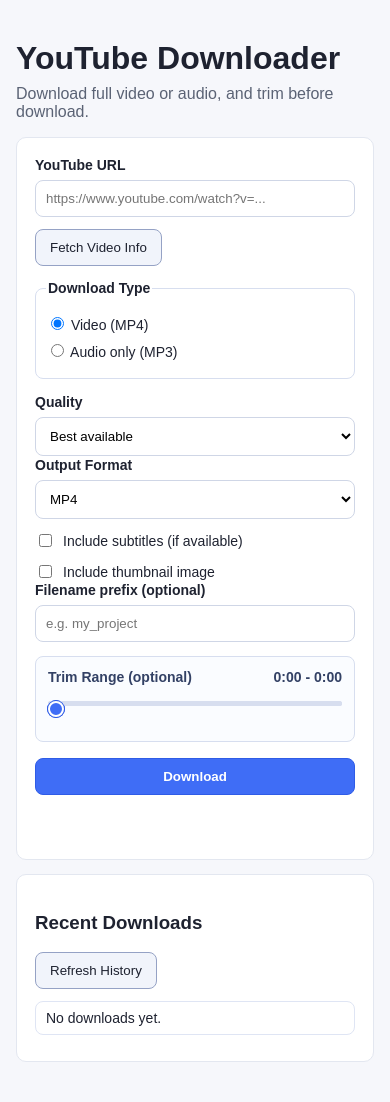
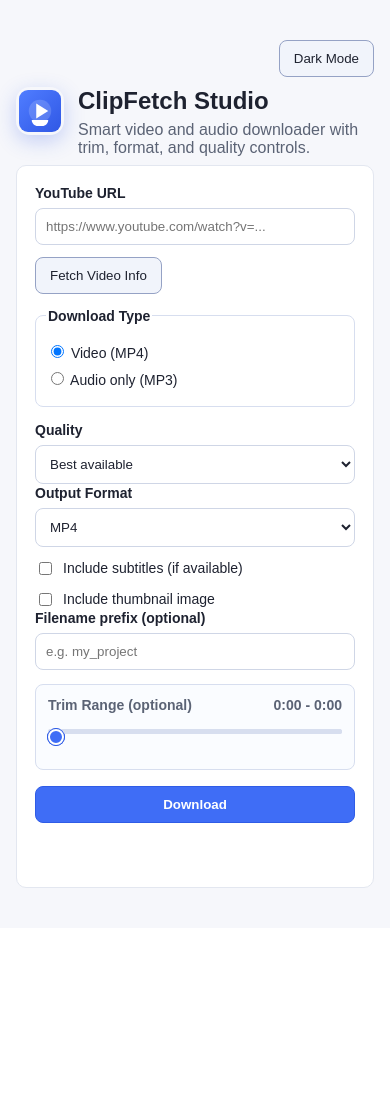
Before and after one commit to maddy7d4/Video-Downloader, a Flask app: page / in a window 390 px wide. After the commit the page ends 888 px from the top, so only its background shows below. Run offline with Flask 3, Linux system fonts and the light colour scheme; data that the repository does not hold is empty; some libraries are stand-ins or nearby versions.

Commit message:
Added Logo

```diff
--- a/app/app.py
+++ b/app/app.py
@@ -3,18 +3,17 @@ import shutil
 import subprocess
 import uuid
 import zipfile
+from datetime import date
 from pathlib import Path
 
-from flask import Flask, jsonify, render_template, request, send_file
+from flask import Flask, after_this_request, jsonify, render_template, request, send_file, url_for
 from yt_dlp import YoutubeDL
 
 
 BASE_DIR = Path(__file__).resolve().parent.parent
 TEMP_DIR = BASE_DIR / "temp"
-DOWNLOADS_DIR = BASE_DIR / "downloads"
 
 TEMP_DIR.mkdir(parents=True, exist_ok=True)
-DOWNLOADS_DIR.mkdir(parents=True, exist_ok=True)
 
 app = Flask(__name__)
 
@@ -114,9 +113,10 @@ def get_audio_bitrate(quality: str) -> str:
     return quality if quality in allowed else "192"
 
 
-def sanitize_filename_prefix(value: str) -> str:
+def sanitize_filename_part(value: str, max_len: int = 80) -> str:
     cleaned = re.sub(r"[^a-zA-Z0-9._-]+", "_", value.strip())
-    return cleaned[:60]
+    cleaned = re.sub(r"_+", "_", cleaned).strip("._-")
+    return cleaned[:max_len]
 
 
 def download_source(
@@ -126,7 +126,7 @@ def download_source(
     quality: str,
     download_subtitles: bool = False,
     download_thumbnail: bool = False,
-) -> tuple[Path, list[Path]]:
+) -> tuple[Path, list[Path], str]:
     out_dir = TEMP_DIR / request_id
     out_dir.mkdir(parents=True, exist_ok=True)
     out_template = str(out_dir / "%(title).120s.%(ext)s")
@@ -153,6 +153,7 @@ def download_source(
     with YoutubeDL(ydl_opts) as ydl:
         info = ydl.extract_info(url, download=True)
         file_path = Path(ydl.prepare_filename(info))
+        media_title = (info.get("title") or file_path.stem or "download").strip()
 
     if mode == "video" and file_path.suffix.lower() != ".mp4":
         mp4_guess = file_path.with_suffix(".mp4")
@@ -169,7 +170,7 @@ def download_source(
         side_files.extend(out_dir.glob("*.png"))
         side_files.extend(out_dir.glob("*.webp"))
 
-    return file_path, side_files
+    return file_path, side_files, media_title
 
 
 def export_media(
@@ -203,25 +204,51 @@ def export_media(
     subprocess.run(cmd, check=True)
 
 
-def get_recent_downloads(limit: int = 20) -> list[dict]:
-    items = []
-    for path in DOWNLOADS_DIR.glob("*"):
-        if path.is_file():
-            stat = path.stat()
-            items.append(
-                {
-                    "name": path.name,
-                    "size_bytes": stat.st_size,
-                    "modified_ts": int(stat.st_mtime),
-                }
-            )
-    items.sort(key=lambda x: x["modified_ts"], reverse=True)
-    return items[:limit]
+@app.route("/")
+def index():
+    base_url = request.url_root.rstrip("/")
+    canonical_url = f"{base_url}{url_for('index')}"
+    logo_url = f"{base_url}{url_for('static', filename='logo.svg')}"
+    seo = {
+        "title": "ClipFetch Studio - YouTube Video and Audio Downloader",
+        "description": (
+            "Download YouTube videos and audio with quality options, trimming, format conversion, "
+            "subtitle support, and mobile-friendly saving."
+        ),
+        "canonical_url": canonical_url,
+        "og_image": logo_url,
+        "site_name": "ClipFetch Studio",
+    }
+    return render_template("index.html", seo=seo)
 
 
-@app.route("/")
-def index():
-    return render_template("index.html")
+@app.get("/robots.txt")
+def robots_txt():
+    base_url = request.url_root.rstrip("/")
+    content = (
+        "User-agent: *\n"
+        "Allow: /\n"
+        f"Sitemap: {base_url}/sitemap.xml\n"
+    )
+    return app.response_class(content, mimetype="text/plain")
+
+
+@app.get("/sitemap.xml")
+def sitemap_xml():
+    base_url = request.url_root.rstrip("/")
+    today = date.today().isoformat()
+    content = (
+        '<?xml version="1.0" encoding="UTF-8"?>\n'
+        '<urlset xmlns="http://www.sitemaps.org/schemas/sitemap/0.9">\n'
+        "  <url>\n"
+        f"    <loc>{base_url}/</loc>\n"
+        f"    <lastmod>{today}</lastmod>\n"
+        "    <changefreq>weekly</changefreq>\n"
+        "    <priority>1.0</priority>\n"
+        "  </url>\n"
+        "</urlset>\n"
+    )
+    return app.response_class(content, mimetype="application/xml")
 
 
 @app.post("/api/info")
@@ -269,11 +296,6 @@ def _extract_download_payload() -> dict:
     }
 
 
-@app.get("/api/history")
-def api_history():
-    return jsonify({"items": get_recent_downloads()})
-
-
 @app.route("/api/download", methods=["GET", "POST"])
 def api_download():
     payload = _extract_download_payload()
@@ -285,7 +307,7 @@ def api_download():
     output_format = payload["output_format"] or ("mp4" if mode == "video" else "mp3")
     include_subtitles = payload["include_subtitles"] == "true"
     include_thumbnail = payload["include_thumbnail"] == "true"
-    filename_prefix = sanitize_filename_prefix(payload["filename_prefix"])
+    filename_prefix = sanitize_filename_part(payload["filename_prefix"], max_len=40)
 
     if mode not in {"video", "audio"}:
         return jsonify({"error": "Mode must be video or audio."}), 400
@@ -308,7 +330,7 @@ def api_download():
 
         ensure_ffmpeg_exists()
         request_id = uuid.uuid4().hex
-        source_file, side_files = download_source(
+        source_file, side_files, media_title = download_source(
             url,
             mode,
             request_id,
@@ -317,7 +339,9 @@ def api_download():
             download_thumbnail=include_thumbnail,
         )
 
-        file_base = f"{mode}_{request_id}"
+        title_part = sanitize_filename_part(media_title, max_len=90) or "download"
+        short_id = request_id[:8]
+        file_base = f"{title_part}_{short_id}"
         if filename_prefix:
             file_base = f"{filename_prefix}_{file_base}"
         if mode == "audio":
@@ -326,7 +350,8 @@ def api_download():
         else:
             output_name = f"{file_base}.{output_format}"
             audio_bitrate = "192"
-        output_file = DOWNLOADS_DIR / output_name
+        temp_request_dir = TEMP_DIR / request_id
+        output_file = temp_request_dir / output_name
 
         export_media(source_file, output_file, mode, output_format, start, end, audio_bitrate)
 
@@ -335,7 +360,7 @@ def api_download():
         response_mime = "audio/mpeg" if mode == "audio" else "video/mp4"
         if include_subtitles or include_thumbnail:
             bundle_name = f"{file_base}_bundle.zip"
-            bundle_path = DOWNLOADS_DIR / bundle_name
+            bundle_path = temp_request_dir / bundle_name
             with zipfile.ZipFile(bundle_path, "w", compression=zipfile.ZIP_DEFLATED) as archive:
                 archive.write(output_file, arcname=output_file.name)
                 for side_file in side_files:
@@ -344,8 +369,10 @@ def api_download():
             response_name = bundle_name
             response_mime = "application/zip"
 
-        temp_request_dir = TEMP_DIR / request_id
-        shutil.rmtree(temp_request_dir, ignore_errors=True)
+        @after_this_request
+        def _cleanup_temp_files(response):
+            shutil.rmtree(temp_request_dir, ignore_errors=True)
+            return response
 
         return send_file(
             response_file,
--- a/app/static/app.js
+++ b/app/static/app.js
@@ -13,8 +13,7 @@ const trimReadout = document.getElementById("trimReadout");
 const includeSubtitles = document.getElementById("includeSubtitles");
 const includeThumbnail = document.getElementById("includeThumbnail");
 const filenamePrefix = document.getElementById("filenamePrefix");
-const historyList = document.getElementById("historyList");
-const refreshHistoryBtn = document.getElementById("refreshHistoryBtn");
+const themeToggleBtn = document.getElementById("themeToggleBtn");
 
 let currentDuration = 0;
 const defaultVideoQualities = ["best", "1080", "720", "480", "360"];
@@ -30,6 +29,18 @@ function setStatus(message, type = "") {
   if (type) {
     statusEl.classList.add(type);
   }
+}
+
+function setButtonLoading(button, isLoading, loadingText, idleText) {
+  button.disabled = isLoading;
+  button.textContent = isLoading ? loadingText : idleText;
+}
+
+function applyTheme(theme) {
+  const normalized = theme === "dark" ? "dark" : "light";
+  document.documentElement.setAttribute("data-theme", normalized);
+  localStorage.setItem("clipfetch-theme", normalized);
+  themeToggleBtn.textContent = normalized === "dark" ? "Light Mode" : "Dark Mode";
 }
 
 function getMode() {
@@ -84,36 +95,6 @@ function initSliders(duration) {
   syncTrimDisplay();
 }
 
-function formatBytes(bytes) {
-  const value = Number(bytes || 0);
-  if (value < 1024) return `${value} B`;
-  if (value < 1024 * 1024) return `${(value / 1024).toFixed(1)} KB`;
-  if (value < 1024 * 1024 * 1024) return `${(value / (1024 * 1024)).toFixed(1)} MB`;
-  return `${(value / (1024 * 1024 * 1024)).toFixed(1)} GB`;
-}
-
-function formatDateFromTs(ts) {
-  if (!ts) return "-";
-  return new Date(ts * 1000).toLocaleString();
-}
-
-async function loadHistory() {
-  try {
-    const response = await fetch("/api/history");
-    const data = await response.json();
-    const items = data.items || [];
-    if (!items.length) {
-      historyList.innerHTML = "<li>No downloads yet.</li>";
-      return;
-    }
-    historyList.innerHTML = items
-      .map((item) => `<li><strong>${item.name}</strong><br/>${formatBytes(item.size_bytes)} - ${formatDateFromTs(item.modified_ts)}</li>`)
-      .join("");
-  } catch (_err) {
-    historyList.innerHTML = "<li>Could not load history.</li>";
-  }
-}
-
 async function fetchVideoInfo() {
   const url = urlInput.value.trim();
   if (!url) {
@@ -121,8 +102,9 @@ async function fetchVideoInfo() {
     return;
   }
 
-  setStatus("Fetching video info...");
+  setStatus("Fetching video info...", "loading");
   videoInfo.classList.add("hidden");
+  setButtonLoading(fetchInfoBtn, true, "Loading...", "Fetch Video Info");
 
   try {
     const response = await fetch("/api/info", {
@@ -160,6 +142,8 @@ async function fetchVideoInfo() {
     setStatus("Video info loaded.", "success");
   } catch (error) {
     setStatus(error.message, "error");
+  } finally {
+    setButtonLoading(fetchInfoBtn, false, "Loading...", "Fetch Video Info");
   }
 }
 
@@ -197,8 +181,13 @@ function downloadMedia() {
   });
 
   // Use direct navigation so mobile browsers save to Files/Downloads flow.
+  setButtonLoading(downloadBtn, true, "Preparing download...", "Download");
+  setStatus("Preparing download, this may take a few seconds...", "loading");
   window.location.href = `/api/download?${params.toString()}`;
-  setStatus("Download started. On phone, use browser download/files prompt.", "success");
+  setTimeout(() => {
+    setButtonLoading(downloadBtn, false, "Preparing download...", "Download");
+    setStatus("Download started. On phone, use browser download/files prompt.", "success");
+  }, 2500);
 }
 
 startSlider.addEventListener("input", () => {
@@ -224,7 +213,10 @@ document.querySelectorAll("input[name='mode']").forEach((el) => {
 
 fetchInfoBtn.addEventListener("click", fetchVideoInfo);
 downloadBtn.addEventListener("click", downloadMedia);
-refreshHistoryBtn.addEventListener("click", loadHistory);
+themeToggleBtn.addEventListener("click", () => {
+  const current = document.documentElement.getAttribute("data-theme") || "light";
+  applyTheme(current === "dark" ? "light" : "dark");
+});
 renderQualityOptions();
 renderFormatOptions();
-loadHistory();
+applyTheme(localStorage.getItem("clipfetch-theme") || "light");
--- a/app/static/styles.css
+++ b/app/static/styles.css
@@ -1,12 +1,48 @@
 * {
   box-sizing: border-box;
+}
+
+:root {
+  --bg: #f6f7fb;
+  --text: #1e2230;
+  --muted: #5b6375;
+  --card-bg: #ffffff;
+  --card-border: #e3e7f0;
+  --input-border: #cfd6e6;
+  --btn-bg: #f1f4fb;
+  --btn-border: #95a2c5;
+  --btn-hover: #e8edf8;
+  --primary-bg: #3f6df6;
+  --primary-border: #2f5ce6;
+  --primary-hover: #365fe0;
+  --panel-bg: #fafcff;
+  --panel-border: #d7deef;
+  --status-loading: #42507a;
+}
+
+[data-theme="dark"] {
+  --bg: #0f1420;
+  --text: #e9edff;
+  --muted: #b2bddf;
+  --card-bg: #171f32;
+  --card-border: #2b3653;
+  --input-border: #3a4769;
+  --btn-bg: #1f2942;
+  --btn-border: #44537c;
+  --btn-hover: #2a3553;
+  --primary-bg: #5b84ff;
+  --primary-border: #5b84ff;
+  --primary-hover: #6f93ff;
+  --panel-bg: #111a2c;
+  --panel-border: #2d3a57;
+  --status-loading: #98a8d7;
 }
 
 body {
   margin: 0;
   font-family: Arial, sans-serif;
-  background: #f6f7fb;
-  color: #1e2230;
+  background: var(--bg);
+  color: var(--text);
 }
 
 .container {
@@ -16,17 +52,39 @@ body {
 }
 
 h1 {
+  margin: 0;
+  font-size: 30px;
+  line-height: 1.15;
+}
+
+.brand {
+  display: flex;
+  align-items: center;
+  gap: 14px;
   margin-bottom: 8px;
 }
 
+.brand img {
+  width: 56px;
+  height: 56px;
+  border-radius: 14px;
+  box-shadow: 0 6px 20px rgba(49, 89, 230, 0.25);
+}
+
+.topbar {
+  display: flex;
+  justify-content: flex-end;
+  margin-bottom: 10px;
+}
+
 .subtitle {
-  margin-top: 0;
-  color: #5b6375;
+  margin: 6px 0 0;
+  color: var(--muted);
 }
 
 .card {
-  background: #fff;
-  border: 1px solid #e3e7f0;
+  background: var(--card-bg);
+  border: 1px solid var(--card-border);
   border-radius: 10px;
   padding: 18px;
   margin-bottom: 14px;
@@ -41,18 +99,21 @@ legend {
 input[type="text"] {
   width: 100%;
   padding: 10px;
-  border: 1px solid #cfd6e6;
+  border: 1px solid var(--input-border);
   border-radius: 8px;
   margin-top: 6px;
+  background: var(--card-bg);
+  color: var(--text);
 }
 
 select {
   width: 100%;
   padding: 10px;
-  border: 1px solid #cfd6e6;
+  border: 1px solid var(--input-border);
   border-radius: 8px;
   margin-top: 6px;
-  background: #fff;
+  background: var(--card-bg);
+  color: var(--text);
 }
 
 .actions-row {
@@ -60,34 +121,40 @@ select {
 }
 
 button {
-  border: 1px solid #95a2c5;
-  background: #f1f4fb;
-  color: #1e2230;
+  border: 1px solid var(--btn-border);
+  background: var(--btn-bg);
+  color: var(--text);
   border-radius: 8px;
   padding: 10px 14px;
   cursor: pointer;
+  transition: opacity 0.2s ease;
 }
 
 button:hover {
-  background: #e8edf8;
+  background: var(--btn-hover);
+}
+
+button:disabled {
+  cursor: not-allowed;
+  opacity: 0.7;
 }
 
 .primary {
   width: 100%;
-  background: #3f6df6;
-  border-color: #2f5ce6;
+  background: var(--primary-bg);
+  border-color: var(--primary-border);
   color: #fff;
   font-weight: 700;
   margin-top: 16px;
 }
 
 .primary:hover {
-  background: #365fe0;
+  background: var(--primary-hover);
 }
 
 .mode-group {
   margin: 14px 0;
-  border: 1px solid #d7deef;
+  border: 1px solid var(--panel-border);
   border-radius: 8px;
   padding: 10px;
 }
@@ -120,10 +187,10 @@ button:hover {
 
 .trim-panel {
   margin-top: 14px;
-  border: 1px solid #d7deef;
+  border: 1px solid var(--panel-border);
   border-radius: 8px;
   padding: 12px;
-  background: #fafcff;
+  background: var(--panel-bg);
 }
 
 .trim-header {
@@ -132,7 +199,7 @@ button:hover {
   gap: 12px;
   font-size: 14px;
   font-weight: 600;
-  color: #334165;
+  color: var(--muted);
   margin-bottom: 8px;
 }
 
@@ -178,13 +245,13 @@ button:hover {
 
 .slider-wrap input[type="range"]::-webkit-slider-runnable-track {
   height: 5px;
-  background: #d7deef;
+  background: var(--panel-border);
   border-radius: 999px;
 }
 
 .slider-wrap input[type="range"]::-moz-range-track {
   height: 5px;
-  background: #d7deef;
+  background: var(--panel-border);
   border-radius: 999px;
 }
 
@@ -202,10 +269,14 @@ button:hover {
   color: #18794e;
 }
 
+.status.loading {
+  color: var(--status-loading);
+}
+
 .video-info {
   margin: 10px 0 14px 0;
-  background: #f7f9ff;
-  border: 1px solid #d8e2ff;
+  background: var(--panel-bg);
+  border: 1px solid var(--panel-border);
   border-radius: 8px;
   padding: 10px;
   display: flex;
@@ -223,21 +294,20 @@ button:hover {
   display: none;
 }
 
-.history-list {
-  list-style: none;
-  padding: 0;
-  margin: 12px 0 0;
-}
+@media (max-width: 700px) {
+  .brand {
+    align-items: flex-start;
+  }
 
-.history-list li {
-  border: 1px solid #dfe5f4;
-  border-radius: 8px;
-  padding: 8px 10px;
-  margin-bottom: 8px;
-  font-size: 14px;
-}
+  .brand img {
+    width: 48px;
+    height: 48px;
+  }
 
-@media (max-width: 700px) {
+  h1 {
+    font-size: 24px;
+  }
+
   .trim-grid {
     grid-template-columns: 1fr;
   }
--- a/app/templates/index.html
+++ b/app/templates/index.html
@@ -3,13 +3,55 @@
   <head>
     <meta charset="UTF-8" />
     <meta name="viewport" content="width=device-width, initial-scale=1.0" />
-    <title>YouTube Video/Audio Downloader</title>
+    <title>{{ seo.title }}</title>
+    <meta name="description" content="{{ seo.description }}" />
+    <meta name="robots" content="index,follow,max-image-preview:large" />
+    <link rel="canonical" href="{{ seo.canonical_url }}" />
+
+    <meta property="og:type" content="website" />
+    <meta property="og:site_name" content="{{ seo.site_name }}" />
+    <meta property="og:title" content="{{ seo.title }}" />
+    <meta property="og:description" content="{{ seo.description }}" />
+    <meta property="og:url" content="{{ seo.canonical_url }}" />
+    <meta property="og:image" content="{{ seo.og_image }}" />
+
+    <meta name="twitter:card" content="summary_large_image" />
+    <meta name="twitter:title" content="{{ seo.title }}" />
+    <meta name="twitter:description" content="{{ seo.description }}" />
+    <meta name="twitter:image" content="{{ seo.og_image }}" />
+
+    <link rel="icon" type="image/svg+xml" href="{{ url_for('static', filename='logo.svg') }}" />
     <link rel="stylesheet" href="{{ url_for('static', filename='styles.css') }}" />
+    <script type="application/ld+json">
+      {
+        "@context": "https://schema.org",
+        "@type": "SoftwareApplication",
+        "name": "ClipFetch Studio",
+        "applicationCategory": "MultimediaApplication",
+        "operatingSystem": "Web",
+        "description": "{{ seo.description }}",
+        "url": "{{ seo.canonical_url }}",
+        "image": "{{ seo.og_image }}",
+        "offers": {
+          "@type": "Offer",
+          "price": "0",
+          "priceCurrency": "USD"
+        }
+      }
+    </script>
   </head>
   <body>
     <main class="container">
-      <h1>YouTube Downloader</h1>
-      <p class="subtitle">Download full video or audio, and trim before download.</p>
+      <div class="topbar">
+        <button id="themeToggleBtn" type="button">Dark Mode</button>
+      </div>
+      <div class="brand">
+        <img src="{{ url_for('static', filename='logo.svg') }}" alt="ClipFetch Studio logo" />
+        <div>
+          <h1>ClipFetch Studio</h1>
+          <p class="subtitle">Smart video and audio downloader with trim, format, and quality controls.</p>
+        </div>
+      </div>
 
       <section class="card">
         <label for="url">YouTube URL</label>
@@ -70,12 +112,6 @@
         <button id="downloadBtn" type="button" class="primary">Download</button>
         <p id="status" class="status"></p>
       </section>
-
-      <section class="card">
-        <h3>Recent Downloads</h3>
-        <button id="refreshHistoryBtn" type="button">Refresh History</button>
-        <ul id="historyList" class="history-list"></ul>
-      </section>
     </main>
 
     <script src="{{ url_for('static', filename='app.js') }}"></script>
```
Also changed, not shown: README.md, app/static/logo.svg (added).
